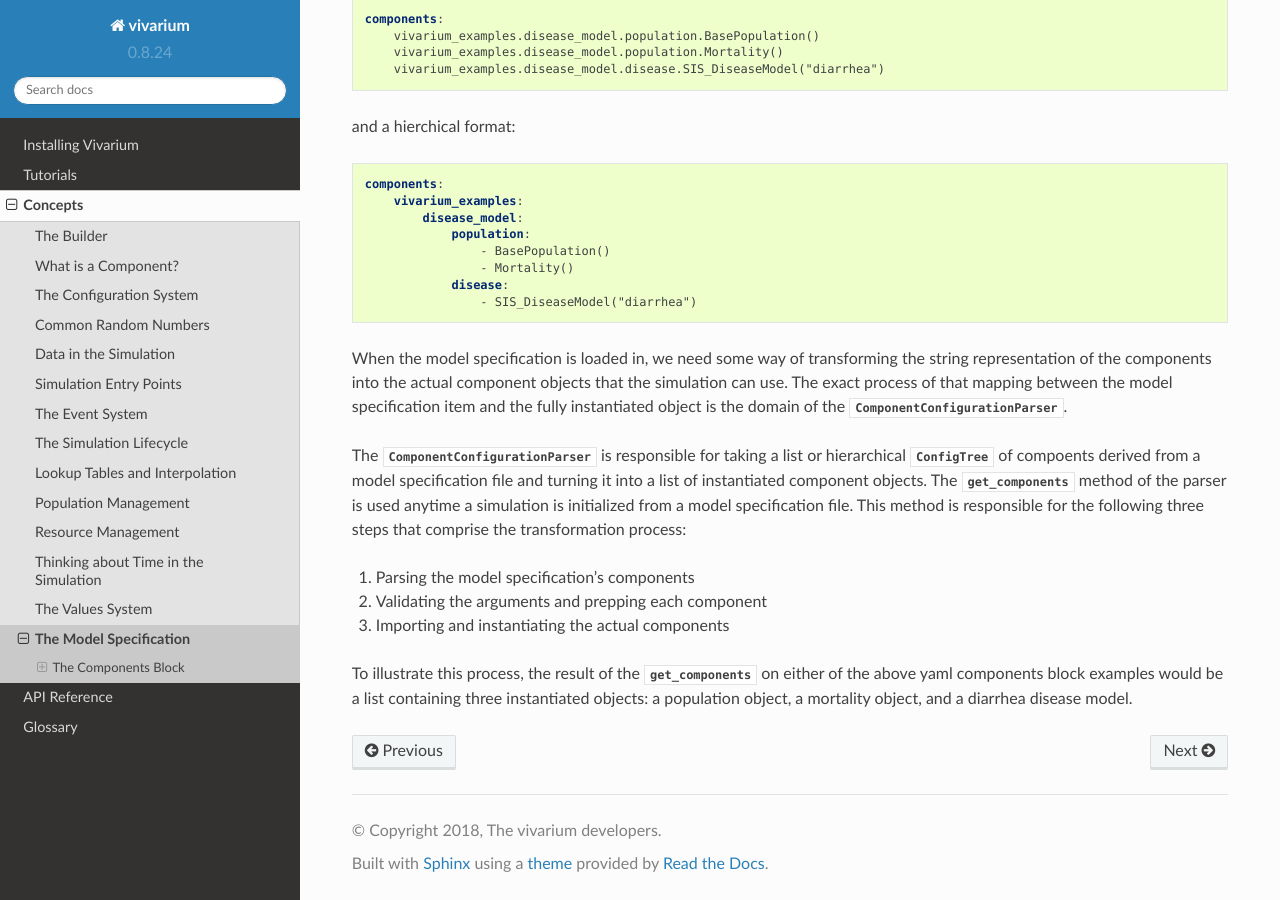
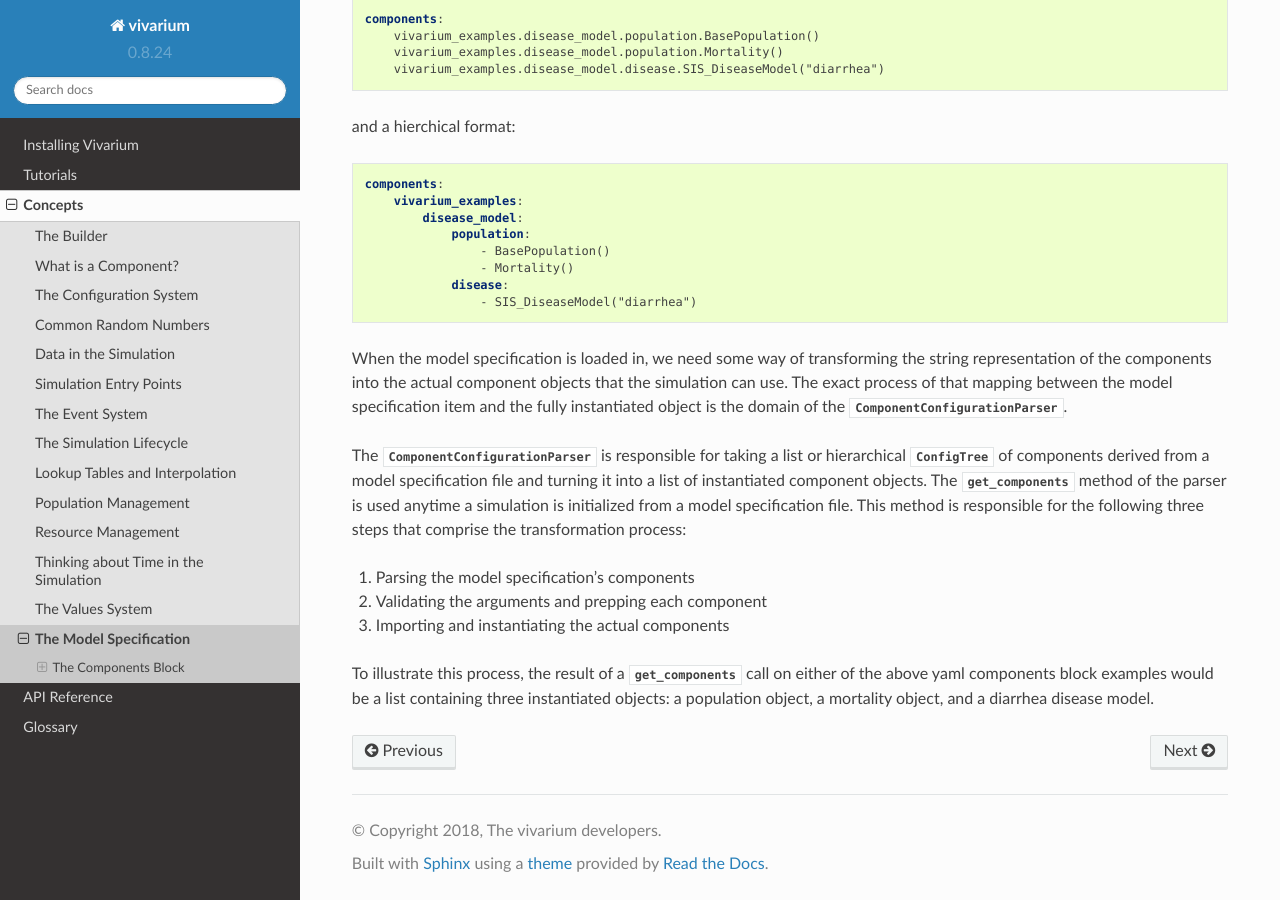
Before and after one commit to ihmeuw/vivarium, a Sphinx documentation site: the page built from docs/source/concepts/model_specification/index.rst, in a window 1280 px wide and 900 px high, scrolled down 772 px. Built offline with Sphinx 7.4.7 and the Read the Docs theme 2.0.0, drawn with Linux system fonts in a browser that asks for light colours.

Commit message:
typos/wording in index.rst

```diff
--- a/docs/source/concepts/model_specification/index.rst
+++ b/docs/source/concepts/model_specification/index.rst
@@ -4,7 +4,7 @@
 The Model Specification
 =======================
 
-:term:`model specification <Model Specification>` is a complete representation
+A :term:`model specification <Model Specification>` is a complete representation
 of a :mod:`vivarium` simulation formatted as a yaml file.
 
 A model specification file contains three distinct blocks:
@@ -66,7 +66,7 @@ specification item and the fully instantiated object is the domain of the
 The :class:`ComponentConfigurationParser
 <vivarium.framework.components.parser.ComponentConfigurationParser>`
 is responsible for taking a list or hierarchical :class:`ConfigTree
-<vivarium.ConfigTree>` of compoents derived from a model specification file and
+<vivarium.ConfigTree>` of components derived from a model specification file and
 turning it into a list of instantiated component objects. The
 :meth:`get_components
 <vivarium.framework.components.parser.ComponentConfigurationParser.get_components>`
@@ -79,11 +79,11 @@ steps that comprise the transformation process:
 2. Validating the arguments and prepping each component
 3. Importing and instantiating the actual components
 
-To illustrate this process, the result of the :meth:`get_components
+To illustrate this process, the result of a :meth:`get_components
 <vivarium.framework.components.parser.ComponentConfigurationParser.get_components>`
-on either of the above yaml components block examples would be a list containing
-three instantiated objects: a population object, a mortality object, and a
-diarrhea disease model.
+call on either of the above yaml components block examples would be a list
+containing three instantiated objects: a population object, a mortality object,
+and a diarrhea disease model.
 
 .. toctree::
    :hidden:
```
